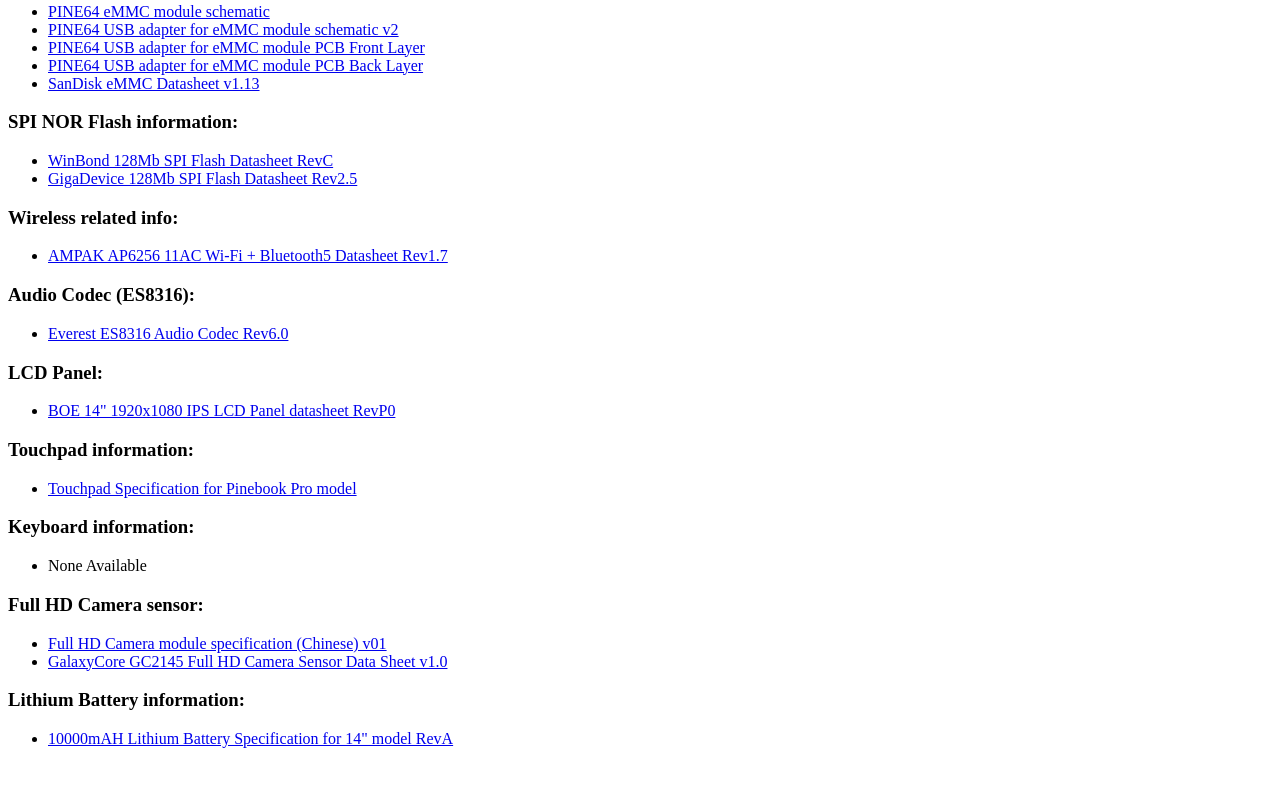
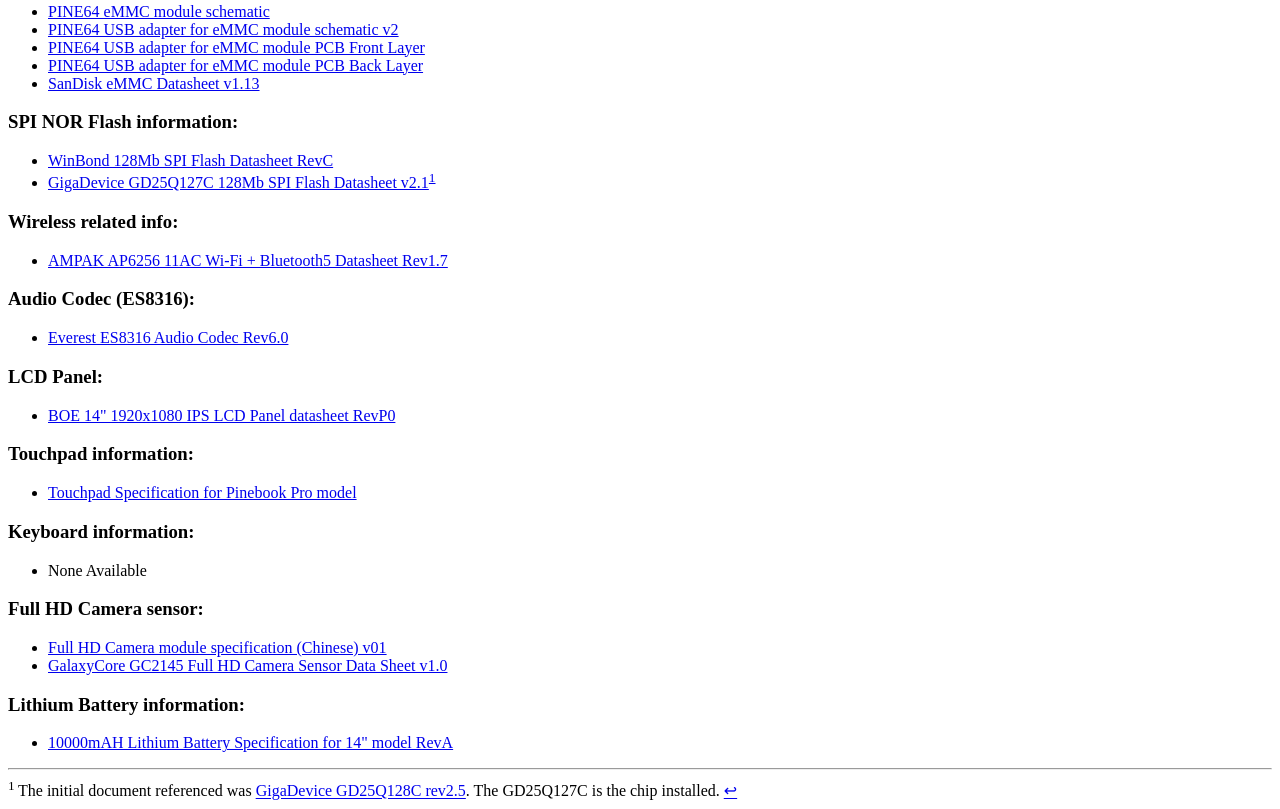
Before and after one commit to hxmuller/pbp-portable-docs, a plain HTML site: page doc/index.html in a window 1280 px wide. Shown: the part 917-1726 px from the top of the page. Before the commit the page ends 1681 px from the top, so only its background shows below. Drawn offline with Linux system fonts and the light colour scheme.

Commit message:
Add modified file
Added correct datasheet for GigaDevice gd25q127c to directory
structure and index.html

* Added horizontal rule in index.html to separate footnotes
  from text.

* Modified GigaDevice SPI flash text and link to point to the
  correct device, gd25q127c.

* Added the gd25q127 datasheet to the gigadevice/ directory.

* Added footnote at bottom of index.html to indicate what
  changed, and linked to the old file.

```diff
--- a/doc/index.html
+++ b/doc/index.html
@@ -77,7 +77,7 @@
       <li><a href=winbond/w25q128jv_spi_revc_11162016.pdf>
 	  WinBond 128Mb SPI Flash Datasheet RevC</a></li>
       <li><a href=gigadevice/GD25Q128C-Rev2.5.pdf>
-	  GigaDevice 128Mb SPI Flash Datasheet Rev2.5</a></li>
+		      GigaDevice GD25Q127C 128Mb SPI Flash Datasheet v2.1</a><sup><a href="#fn1" id="ref1">1</a></sup></li>
     </ul>
     <h3>Wireless related info:</h3>
     <ul>
@@ -115,5 +115,7 @@
       <li><a href=waitley/40110175P_3.8V_10000mAh-specs-14.pdf>
 	  10000mAH Lithium Battery Specification for 14" model RevA</a></li>
     </ul>
+    <hr></hr>
+    <sup id="fn1">1 </sup>The initial document referenced was <a href=gigadevice/GD25Q128C-Rev2.5.pdf>GigaDevice GD25Q128C rev2.5</a>. The GD25Q127C is the chip installed. <a href="#ref1" title="Jump back to footnote 1 in the text.">↩</a>
   </body>
 </html>
```
